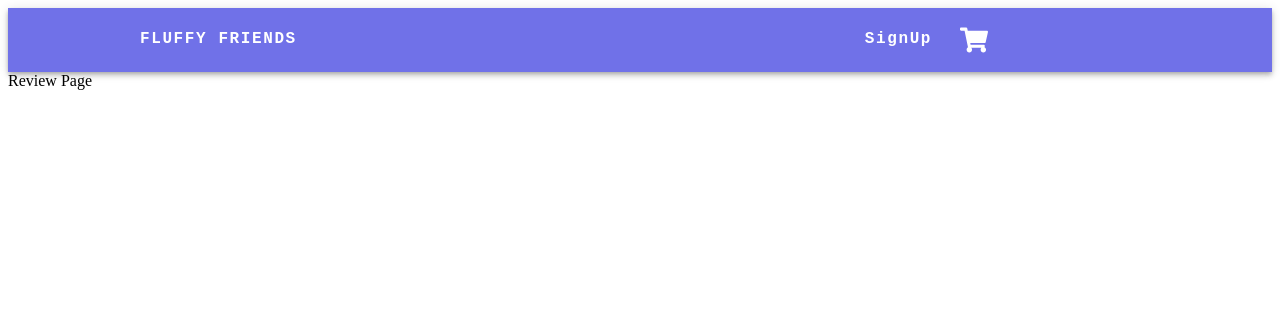
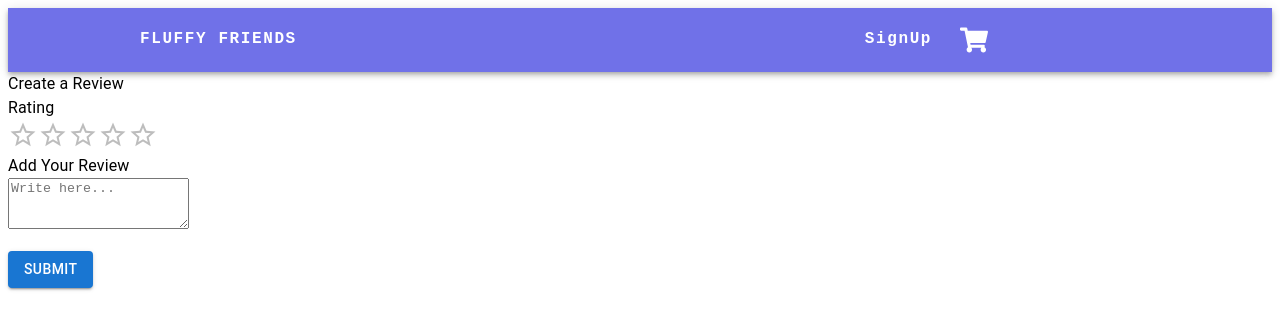
Before and after one commit to jnaegibbs/Capstone-Project, a React (Vite) app: page /review in a window 1280 px wide. Shown: the top 330 px of the page. Built offline with nearby package versions, Linux system fonts and the light colour scheme; some icons are missing.

Commit message:
Added:review page updated

```diff
--- a/client/components/Review.jsx
+++ b/client/components/Review.jsx
@@ -1,18 +1,63 @@
-import { useGetReviewsQuery ,useGetSingleReviewQuery,useAddReviewMutation} from "../redux/reviewApi";
+import { useAddReviewMutation } from "../redux/reviewApi";
+import { Box, Typography, Rating, Button } from "@mui/material";
+import { useState } from "react";
+
+import { TextareaAutosize } from "@mui/base";
+import { useAppSelector } from "../hooks";
 
 const Review = () => {
-    const review = {
-        content:"testing review from review page",
-        rating : 4.5,
-        userId : 1,
-        productId : 3
+  const [rating, setRating] = useState(0);
+  const [content, setContent] = useState("");
+  const [createReview] = useAddReviewMutation();
+  const user = useAppSelector((state) => state.token.user);
+
+  async function handleReviewSubmit() {
+    try {
+      const response = await createReview({
+        rating,
+        content,
+        userId: user.id,
+        productId: 1,
+      });
+      console.log(response);
+    } catch (error) {
+      // Handle error, e.g., show an error message
+      console.error("Error adding review:", error);
     }
+  }
 
-    const {data={},isloading,error} = useAddReviewMutation(review);
-    console.log(data);
-    return(
-        <div>Review Page</div>
-    )
-}
+  return (
+    <Box>
+
+        <Typography component="h1">Create a Review</Typography>
+
+        <Typography component="h1">Rating</Typography>
+        <Rating
+          name="rating"
+          defaultValue={0}
+          precision={0.5}
+          value={rating}
+          size="large"
+          onChange={(event) => {
+            setRating(event.target.value);
+          }}
+        />
+        <Typography component="h1">Add Your Review</Typography>
+        <TextareaAutosize
+          placeholder="Write here..."
+          minRows={3}
+          value={content}
+          minLength={10}
+          onChange={(event) => setContent(event.target.value)}
+        />
+        <br />
+        <br />
+        <Button variant="contained" onClick={() => handleReviewSubmit()}>
+          Submit
+        </Button>
+
+    </Box>
+  );
+};
 
 export default Review;
--- a/client/redux/reviewApi.js
+++ b/client/redux/reviewApi.js
@@ -23,7 +23,9 @@ const reviewApi = createApi({
         url: `api/pets/review`,
         method: "POST",
         body: reviewDetails,
-      }),
+      }
+
+      ),
       transformResponse: (response, meta, arg) => {
         console.log(response);
         return response;
```
